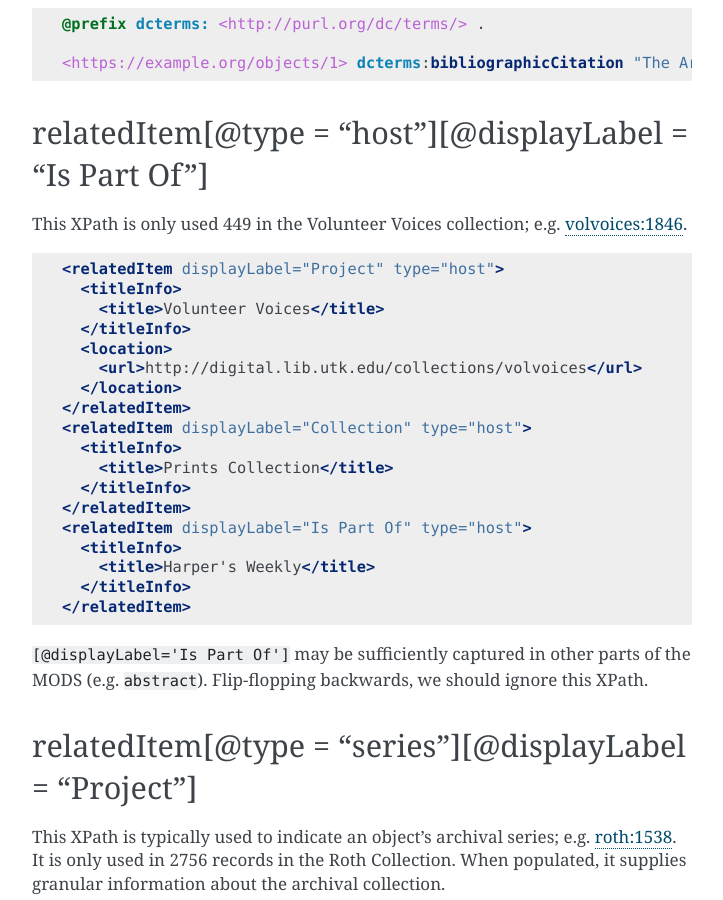
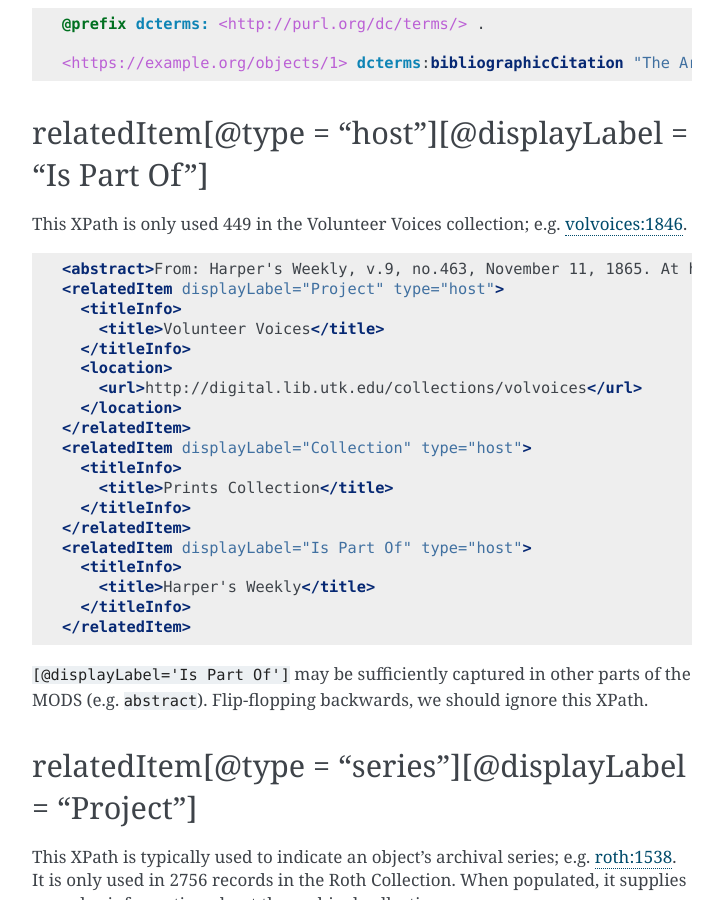
Before and after one commit to UTKcataloging/mods_to_rdf, a Sphinx documentation site: the page built from docs/source/top_level_elements/relatedItem.rst, in a window 1280 px wide and 900 px high, scrolled down 2943 px. Shown: the whole window, without its empty margins (388-1111 px from the left). Built offline with Sphinx 7.4.7, drawn with Linux system fonts in a browser that asks for light colours; formulas are drawn with MathJax 3.

Commit message:
Add `abstract` to help clarify decision making.

```diff
--- a/docs/source/top_level_elements/relatedItem.rst
+++ b/docs/source/top_level_elements/relatedItem.rst
@@ -134,6 +134,7 @@ This XPath is only used 449 in the Volunteer Voices collection; e.g. `volvoices:
 
 .. code-block:: xml
 
+    <abstract>From: Harper's Weekly, v.9, no.463, November 11, 1865. At head, left, and right margins: "Boorish tailor, drunken beast, patriot, statesman, Jackson; Beastly instincts, demagogical habits, boorish mind; 'Not one word or act of his which a national democrat would not defend.'" Caption quotations located at four corners.</abstract>
     <relatedItem displayLabel="Project" type="host">
       <titleInfo>
         <title>Volunteer Voices</title>
```
